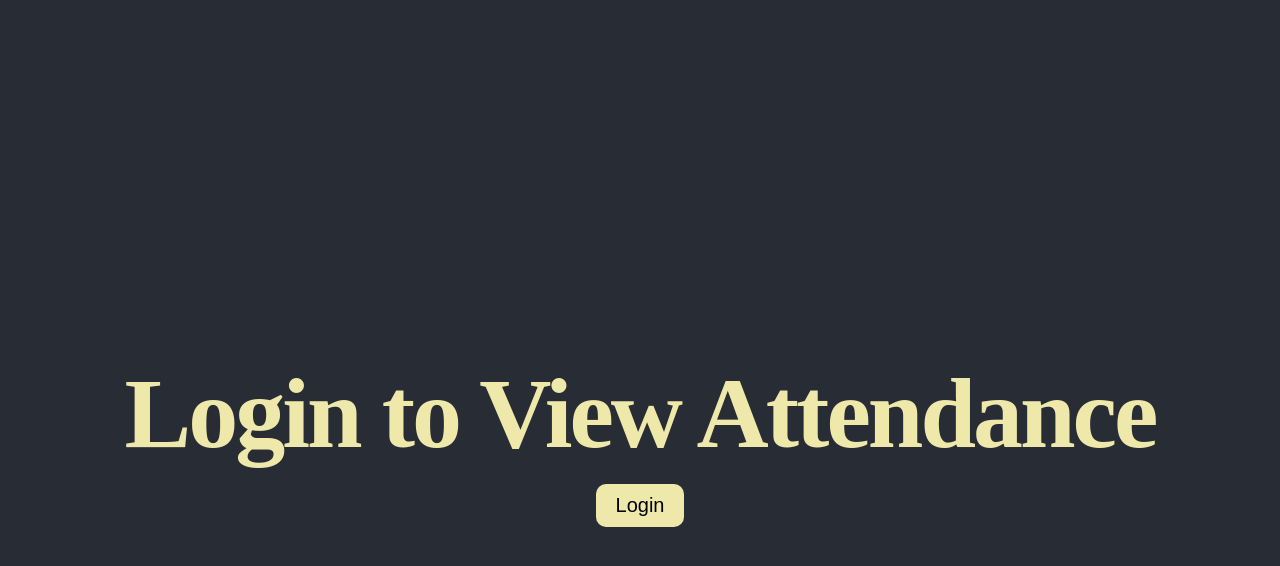
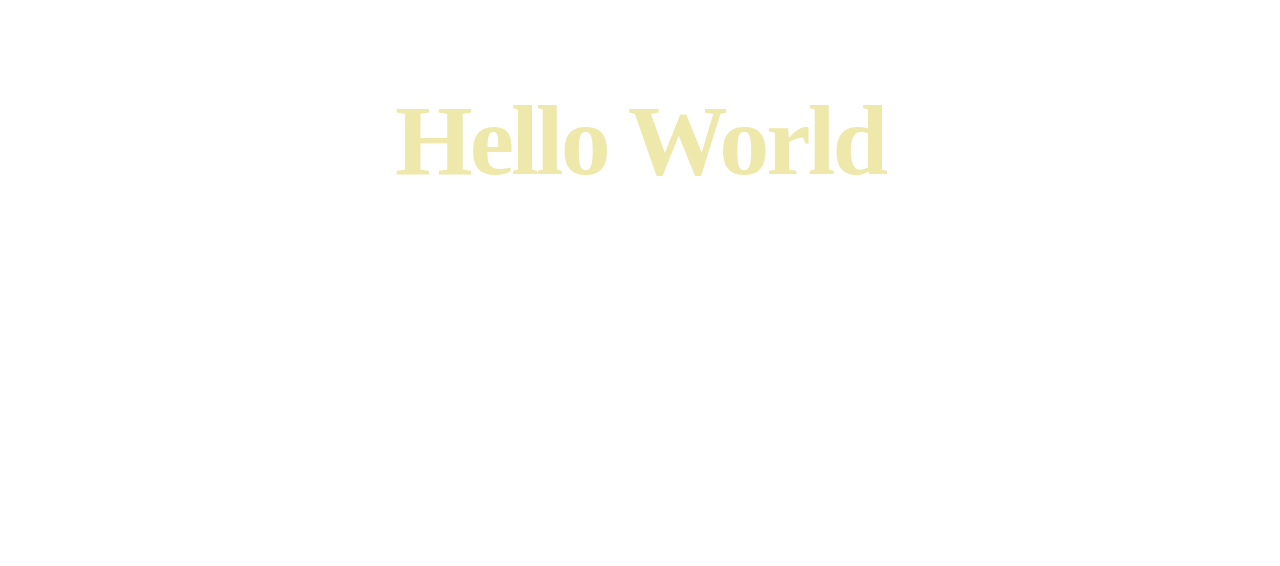
Before and after one commit to MovingBoris/attendance-desktop-app, a React (Create React App) app: page /login in a window 1280 px wide. Shown: the top 566 px of the page. Built offline with nearby package versions, Linux system fonts and the light colour scheme.

Commit message:
reconfigured existing components, added react router, implemented router

```diff
--- a/package.json
+++ b/package.json
@@ -34,5 +34,8 @@
       "last 1 firefox version",
       "last 1 safari version"
     ]
+  },
+  "devDependencies": {
+    "react-router-dom": "^6.22.1"
   }
 }
--- a/src/App.js
+++ b/src/App.js
@@ -1,16 +1,17 @@
 import './App.css';
-import LinkButton from './components/LinkButton';
+import { BrowserRouter as Router, Routes, Route } from 'react-router-dom';
+import Index from './routes';
+import Login from './routes/login';
 
-//App
 function App() {
   return (
     <div className="App">
-      <header className="App-header">
-        <div class = "container">
-          <h2>Login to View Attendance</h2>
-          <LinkButton class ="loginButton" message="Login" localLink='./routes/login'/>
-        </div>
-      </header>
+      <Router>
+        <Routes>
+          <Route index element={<Index />} />
+          <Route path='/login' element={<Login />} />
+        </Routes>
+      </Router>
     </div>
   );
 }
--- a/src/components/LinkButton.jsx
+++ b/src/components/LinkButton.jsx
@@ -1,7 +1,8 @@
+import { Link } from 'react-router-dom';
 import PropTypes from 'prop-types';
 
-//Button takes a message and local link
-const LinkButton = ({message, localLink}) => {
+//Button takes a message and component route
+const LinkButton = ({message, componentRoute}) => {
     //Manual and automatic style generation
     const buttonStyle = {
         backgroundColor: 'PaleGoldenRod',
@@ -16,11 +17,11 @@ const LinkButton = ({message, localLink}) => {
   //returns the button inside of a div, makes padding and styling easier
   return (
     <div>
-      <a href={localLink}>
+      <Link to={componentRoute}>
         <button style={buttonStyle}>
           {message}
         </button>
-      </a>
+      </Link>
     </div>
   );
 };
@@ -28,7 +29,7 @@ const LinkButton = ({message, localLink}) => {
 //Required properties to use the component
 LinkButton.propTypes = {
   message: PropTypes.string.isRequired,
-  localLink: PropTypes.string.isRequired,
+  componentRoute: PropTypes.string.isRequired,
 };
 
 export default LinkButton;
--- /dev/null
+++ b/src/routes/index.jsx
@@ -0,0 +1,17 @@
+import '../App.css';
+import LinkButton from '../components/LinkButton';
+import { BrowserRouter as Router, Routes, Route } from 'react-router-dom';
+import Login from './login';
+
+const Index = () => {
+    return (
+    <header className="App-header">
+        <div className="container">
+            <h2>Login to View Attendance</h2>
+            <LinkButton className="loginButton" message="Login" componentRoute="/login" />
+        </div>
+    </header>
+    );
+};
+
+export default Index;
--- a/src/routes/login.jsx
+++ b/src/routes/login.jsx
@@ -1,2 +1,7 @@
-//Testing login page
-<h1>Hello World</h1>
+const Login = () => {
+    return(
+        <h2>Hello World</h2>
+    );
+};
+
+export default Login;
```
Also changed, not shown: 1 other file (tests, documents, lock files or other folders).
